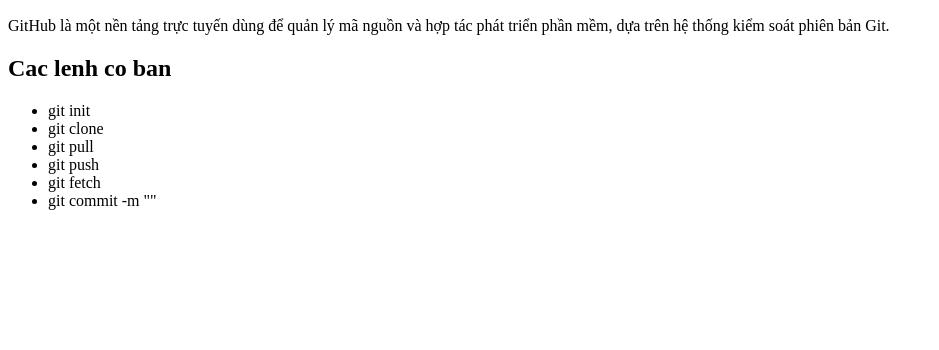
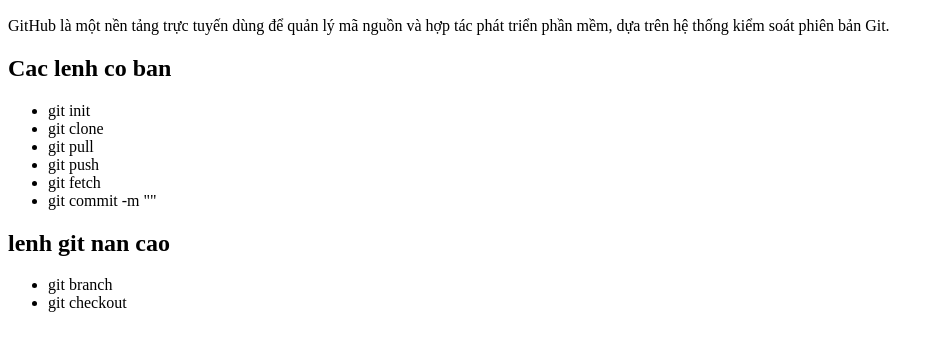
Before and after one commit to trannhutthien/textThietKeWeb, a plain HTML site: page index.html in a window 1280 px wide. Shown: the part 110-460 px from the top of the page, without its empty margins (0-939 px from the left). Drawn offline with Linux system fonts and the light colour scheme.

Commit message:
Update index.html
them 2 lenh git nan cao

```diff
--- a/index.html
+++ b/index.html
@@ -19,6 +19,11 @@
             <li>git fetch</li>
             <li>git commit -m ""</li>
         </ul>
+        <h2>lenh git nan cao</h2>
+         <ul>
+             <li>git branch</li>
+             <li>git checkout</li>
+         </ul>
 
 
 
```
